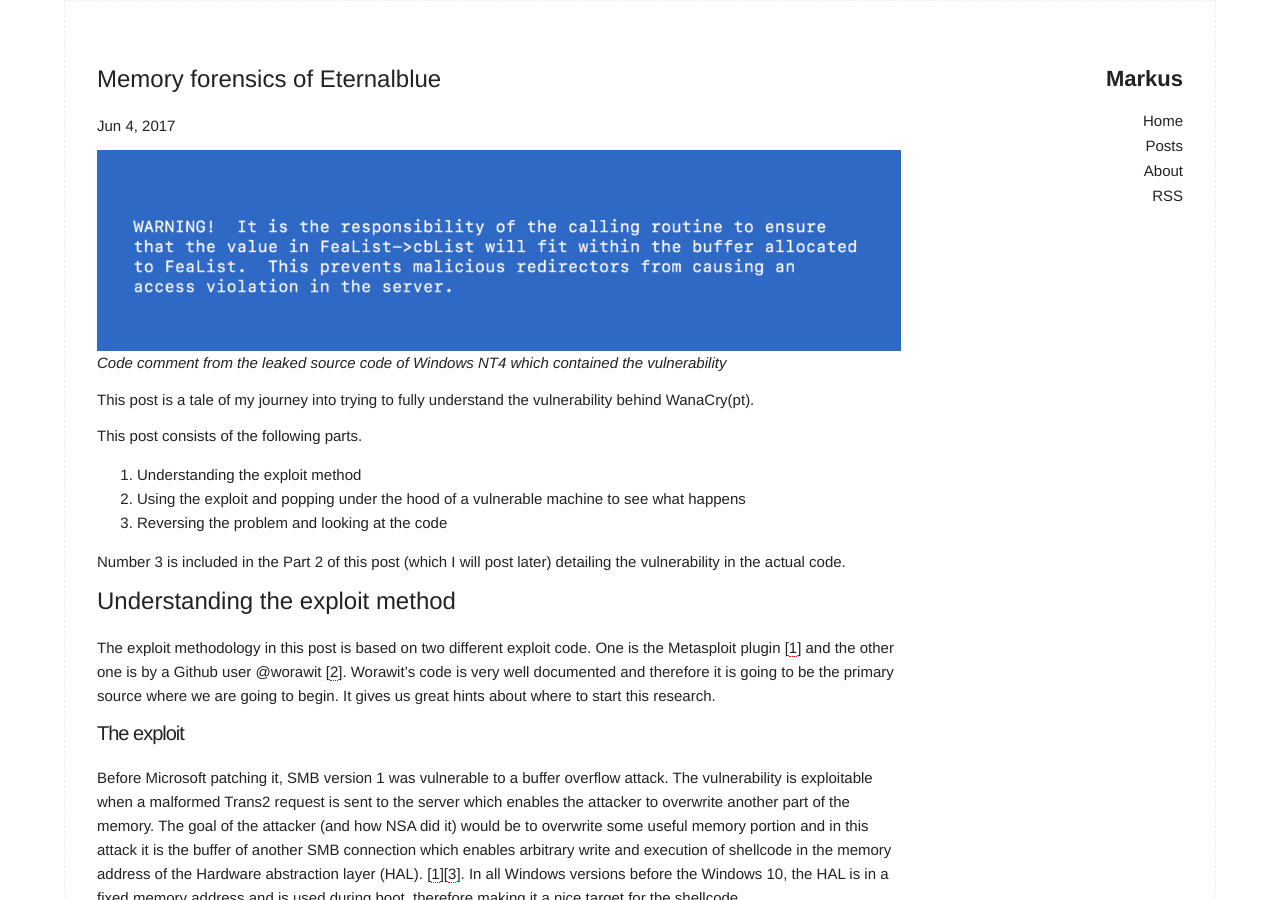
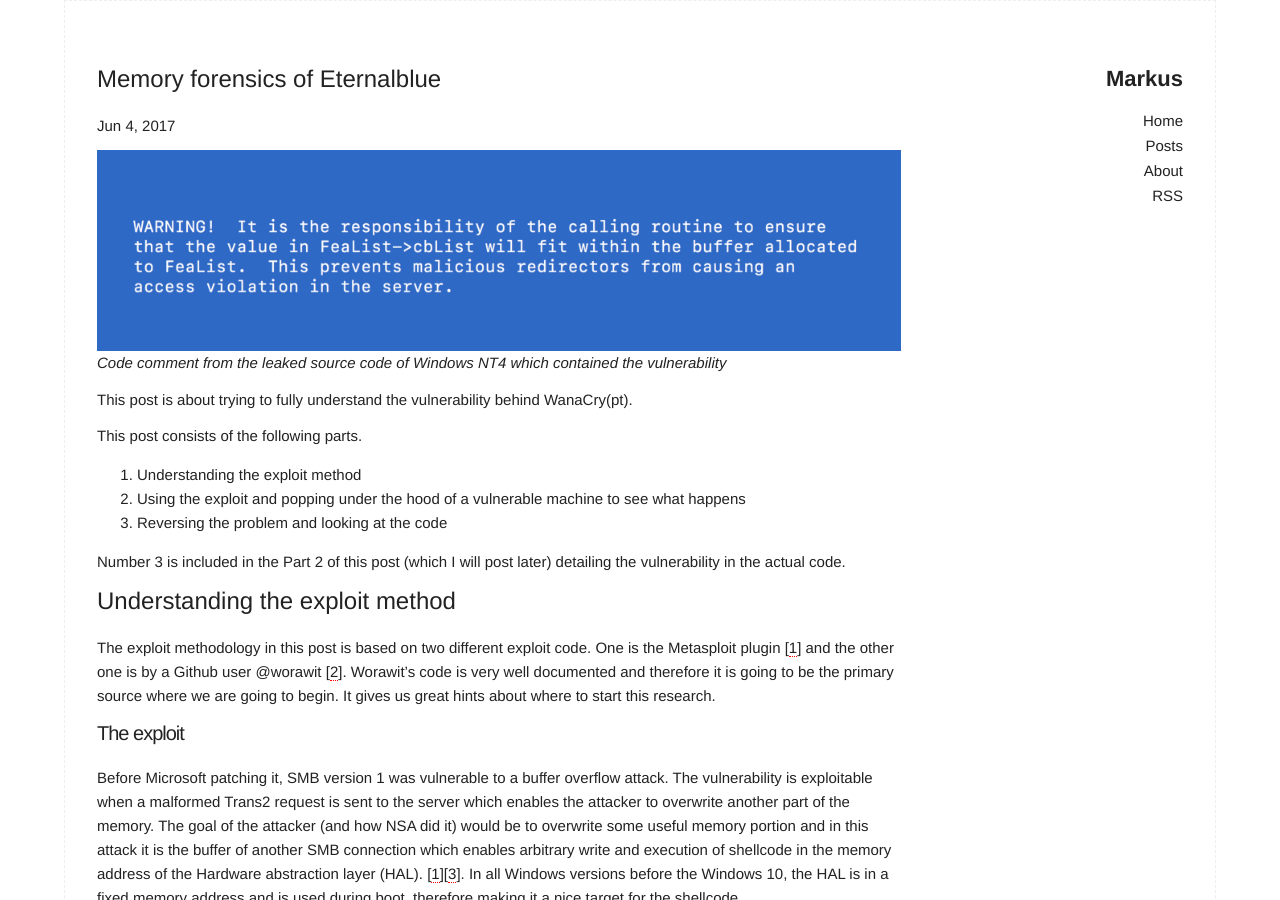
Before and after one commit to markusleh/markusleh.github.io, a Jekyll site: the page built from _posts/2017-06-04-eternalblue-smb.md, in a window 1280 px wide and 900 px high. Built offline with Jekyll 4.4.1, drawn with Linux system fonts in a browser that asks for light colours.

Commit message:
new post

```diff
--- a/_posts/2017-06-04-eternalblue-smb.md
+++ b/_posts/2017-06-04-eternalblue-smb.md
@@ -9,7 +9,7 @@ excerpt: Before Microsoft patching it, SMB version 1 was vulnerable to a buffer
 ![]({{site.baseurl}}/assets/img/eternal/eternal.png)
 _Code comment from the leaked source code of Windows NT4 which contained the vulnerability_
 
-This post is a tale of my journey into trying to fully understand the vulnerability behind WanaCry(pt).
+This post is about trying to fully understand the vulnerability behind WanaCry(pt).
 
 This post consists of the following parts.
 
```
